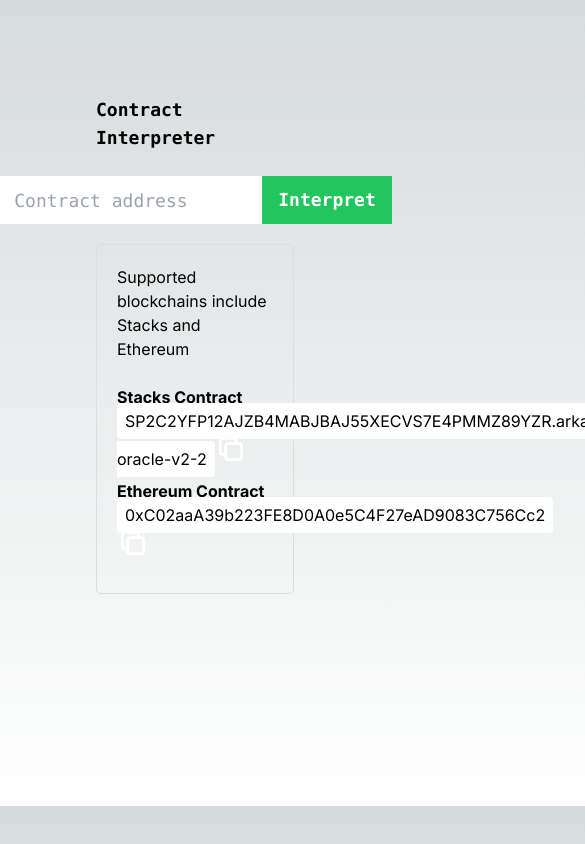
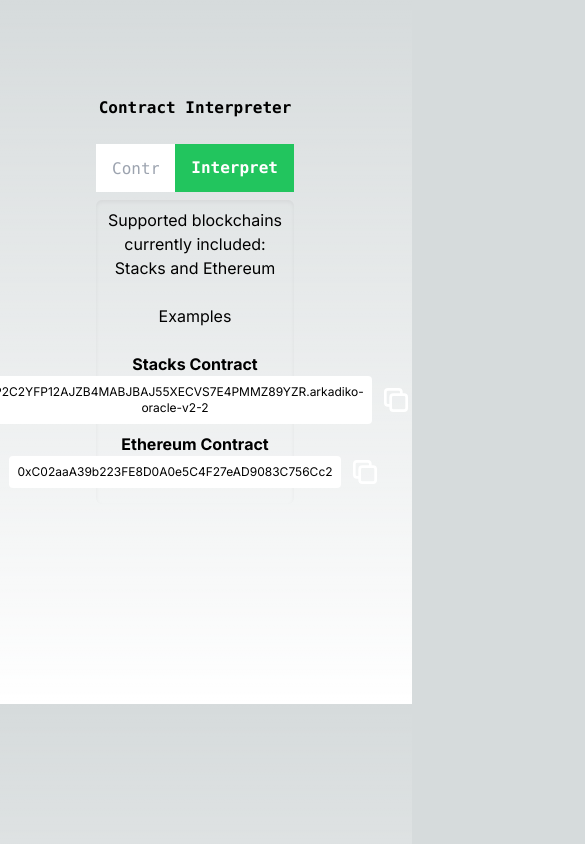
Before and after one commit to tippenein/contract_interpret, a Next.js app: page / in a window 390 px wide. Shown: the top 844 px of the page, 585 px wide, since content can reach past the window. Built offline with nearby package versions, Linux system fonts and the light colour scheme.

Commit message:
fix the help section styling to be responsive

```diff
--- a/app/page.tsx
+++ b/app/page.tsx
@@ -90,15 +90,15 @@ export default function Home() {
         <meta name="description" content="Smart contract interpreter" />
         <link rel="icon" href="/favicon.ico" />
       </Head>
-      <main className="flex flex-col items-center justify-between p-24">
-      <div className="z-10 max-w-5xl w-full items-center justify-center flex flex-col text-lg lg:flex">
+      <main className="flex flex-col items-center p-24 w-full">
+      <div className="w-full max-w-5xl flex flex-col items-center">
         <h1 className="font-mono font-semibold mb-6">Contract Interpreter</h1>
         <form onSubmit={handleFormSubmit} className="font-mono">
-          <div className="flex">
+          <div className="flex justify-center">
             <input
               type="text"
               placeholder="Contract address"
-              className="flex-grow text-black px-4 py-2 h-12"
+              className="text-black px-4 py-2 h-12 w-full max-w-md"
               value={contractAddress}
               onChange={(e: any) => {
                 const { target } = e
@@ -114,7 +114,7 @@ export default function Home() {
           </div>
         </form>
       </div>
-      {!interpretation && (<Help />)}
+      {!interpretation && <div className="w-full flex justify-center"><Help /></div>}
       {interpretation && (
         <h2 className="font-mono text-white font-semibold m-6">{requestedContractAddress}</h2>
       )}
--- a/components/Help.tsx
+++ b/components/Help.tsx
@@ -29,23 +29,28 @@ export const Help = () => {
     setCopySuccess(text);
   };
   return (
-    <div style={{width: '100%', margin: '20px', padding: '20px', border: '1px solid #ddd', borderRadius: '5px'}}>
-      <h2 className="mb-6">Supported blockchains include Stacks and Ethereum</h2>
+    <div className="w-full m-2 p-2 shadow-inner rounded-md text-center">
+      <h2 className="mb-6">Supported blockchains currently included: Stacks and Ethereum</h2>
+      <h3 className="mb-6">Examples</h3>
       <div className="mb-2">
-        <p><strong>Stacks Contract</strong></p>
-        <span className="p-2 rounded bg-white text-black">{stacksExample}</span>
+        <p className="font-bold">Stacks Contract</p>
+        <div className="flex justify-center items-center space-x-2">
+          <span className="text-xs p-2 rounded bg-white text-black">{stacksExample}</span>
           <button onClick={() => handleButtonClick(stacksExample)}>
             <CopyIcon />
           </button>
-        {copySuccess === stacksExample && <span>Copied!</span>}
+          {copySuccess === stacksExample && <span className="text-sm text-green-600">Copied!</span>}
+        </div>
       </div>
       <div className="mb-2">
-        <p><strong>Ethereum Contract</strong></p>
-        <span className="p-2 rounded bg-white text-black">{ethExample}</span>
+        <p className="font-bold">Ethereum Contract</p>
+        <div className="flex justify-center items-center space-x-2">
+          <span className="text-xs p-2 rounded bg-white text-black">{ethExample}</span>
           <button onClick={() => handleButtonClick(ethExample)}>
             <CopyIcon />
           </button>
-        {copySuccess === ethExample && <span>Copied!</span>}
+          {copySuccess === ethExample && <span className="text-sm text-green-600">Copied!</span>}
+        </div>
       </div>
     </div>
   );
```
Lines whose indentation alone changed are shown as unchanged.
